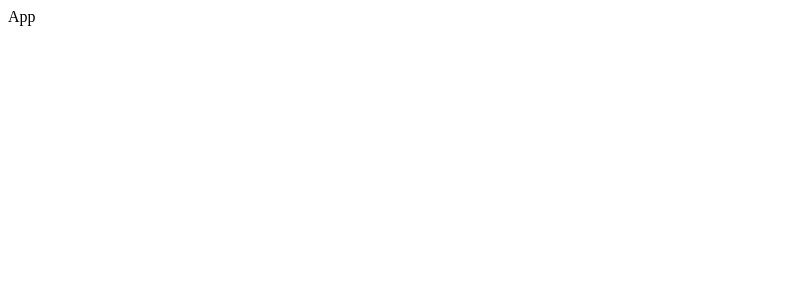
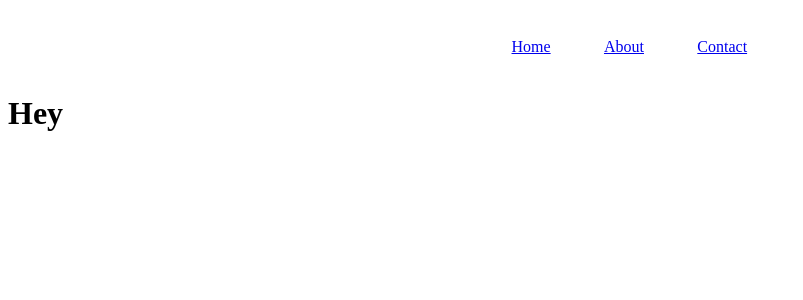
Before and after one commit to drew-anello/bad-faces, a React (Vite) app: page / in a window 1280 px wide. Shown: the top 300 px of the page, without its empty margins (0-803 px from the left). Built offline with nearby package versions, Linux system fonts and the light colour scheme.

Commit message:
nav routes working

```diff
--- a/index.html
+++ b/index.html
@@ -2,9 +2,8 @@
 <html lang="en">
   <head>
     <meta charset="UTF-8" />
-    <link rel="icon" type="image/svg+xml" href="/vite.svg" />
     <meta name="viewport" content="width=device-width, initial-scale=1.0" />
-    <title>Vite + React + TS</title>
+    <title>Bad Faces Music</title>
   </head>
   <body>
     <div id="root"></div>
--- a/src/App.css
+++ b/src/App.css
@@ -0,0 +1,14 @@
+body {
+    height: 100%;
+    width: 100%;
+}
+
+nav, ul {
+    margin: 3%;
+    list-style: none;
+}
+ul, li {
+    display: flex;
+    justify-content: center;
+    margin-right: 5%;
+}
--- a/src/App.tsx
+++ b/src/App.tsx
@@ -1,9 +1,24 @@
-import React from 'react'
+import "../src/App.css"
+import Contact from "./pages/Contact"
+import About from "./pages/About"
+import Home from './pages/Home'
+import Nav from "./components/nav"
+import { Route, Routes } from 'react-router-dom'
 
-function App() {
-  return (
-    <div>App</div>
-  )
+
+
+function App () {
+return(
+  <div>
+  <Nav />
+    <Routes>
+    <Route  path="/" element={<Home />} />
+    <Route  path="/about" element={<About />} />
+    <Route  path="/contact" element={<Contact />} />
+</Routes>
+
+</div>
+
+)
 }
-
 export default App
--- /dev/null
+++ b/src/components/nav.tsx
@@ -0,0 +1,22 @@
+import { Link } from 'react-router-dom'
+
+function Nav () {
+  return(
+  <nav>
+    <ul>
+    <li>
+      <Link to="/">Home</Link>
+      </li>
+      <li>
+      <Link to="/about">About</Link>
+      </li>
+      <li>
+      <Link to="/contact">Contact</Link>
+      </li>
+    </ul>
+  </nav>
+  )
+
+}
+
+export default Nav
--- a/src/main.tsx
+++ b/src/main.tsx
@@ -2,12 +2,12 @@ import React from 'react'
 import ReactDOM from 'react-dom/client'
 import App from './App'
 import './index.css'
-import {BrowserRouter as Router} from "react-router-dom"
+import { BrowserRouter } from "react-router-dom"
 ReactDOM.createRoot(document.getElementById('root') as HTMLElement).render(
 
   <React.StrictMode>
-    <Router>
+    <BrowserRouter>
     <App />
-    </Router>
+    </BrowserRouter>
   </React.StrictMode>,
 )
--- /dev/null
+++ b/src/pages/About.tsx
@@ -0,0 +1,7 @@
+
+function About() {
+    return(
+        <div>Hi</div>
+    )
+}
+export default About;
--- /dev/null
+++ b/src/pages/Contact.tsx
@@ -0,0 +1,7 @@
+import React from 'react'
+
+function Contact () {
+  return <div>Contact</div>
+}
+
+export default Contact
--- /dev/null
+++ b/src/pages/Home.tsx
@@ -0,0 +1,14 @@
+function Home() {
+  const img = 'src/images/Badface.png'
+  return (
+    <div className="home">
+      {/* <div className="homeHeader"><img src={img}></img>
+      </div> */}
+<h1>Hey</h1>
+
+        </div>
+
+  )
+}
+
+export default Home
```
Also changed, not shown: src/images/Badface.png (added), src/images/Badfaceslogo.jpg (added).
